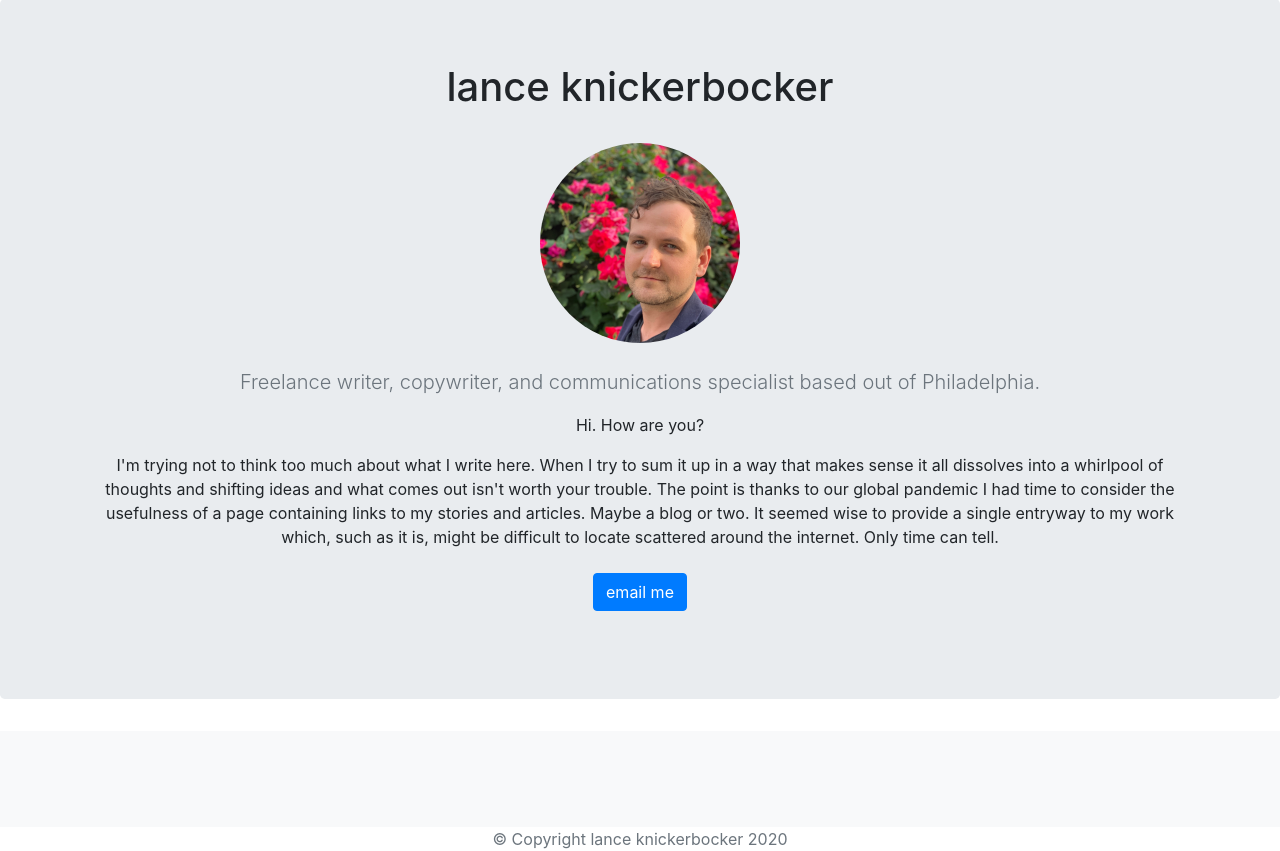
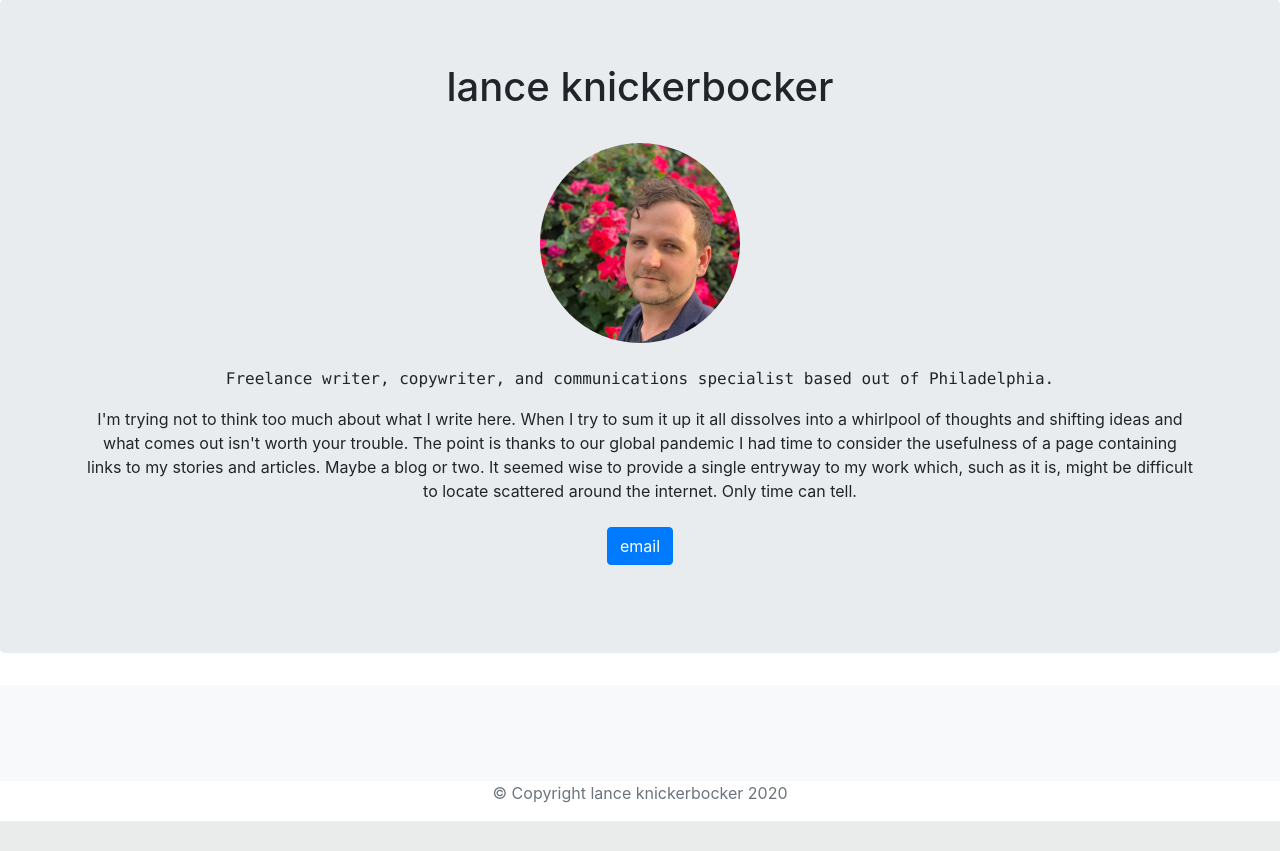
Before and after one commit to lknickerbocker/portfolio-project, a Django app: template jobs/templates/jobs/home.html in a window 1280 px wide. Shown: the part 57-908 px from the top of the page. After the commit the page ends 878 px from the top, so only its background shows below. Run offline with Django 3.2, Linux system fonts and the light colour scheme; the template is opened without the code that fills it, so the values that code supplies are empty; some libraries are stand-ins or nearby versions.

Commit message:
more changes

```diff
--- a/jobs/templates/jobs/home.html
+++ b/jobs/templates/jobs/home.html
@@ -54,11 +54,10 @@
         <br>
          <img height=200 class="rounded-circle" src="{% static 'lance-photo.png' %}">
         <br><br>
-      <p class="lead text-muted">Freelance writer, copywriter, and communications specialist based out of Philadelphia.</p>
-        <p>Hi. How are you?</p>
-      <p>I'm trying not to think too much about what I write here. When I try to sum it up in a way that makes sense it all dissolves into a whirlpool of thoughts and shifting ideas and what comes out isn't worth your trouble. The point is thanks to our global pandemic I had time to consider the usefulness of a page containing links to my stories and articles. Maybe a blog or two. It seemed wise to provide a single entryway to my work which, such as it is, might be difficult to locate scattered around the internet. Only time can tell.</p>
+      <p class="text-monospace">Freelance writer, copywriter, and communications specialist based out of Philadelphia.</p>
+        <p>I'm trying not to think too much about what I write here. When I try to sum it up it all dissolves into a whirlpool of thoughts and shifting ideas and what comes out isn't worth your trouble. The point is thanks to our global pandemic I had time to consider the usefulness of a page containing links to my stories and articles. Maybe a blog or two. It seemed wise to provide a single entryway to my work which, such as it is, might be difficult to locate scattered around the internet. Only time can tell.</p>
       <p>
-        <a href="mailto:lhknickerbocker@gmail.com" class="btn btn-primary my-2">email me</a>
+        <a href="mailto:lhknickerbocker@gmail.com" class="btn btn-primary my-2">email</a>
         </p>
 
     </div>
```
